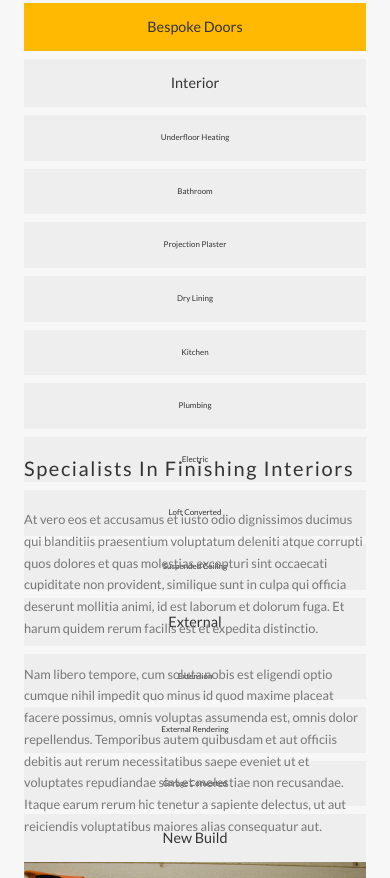
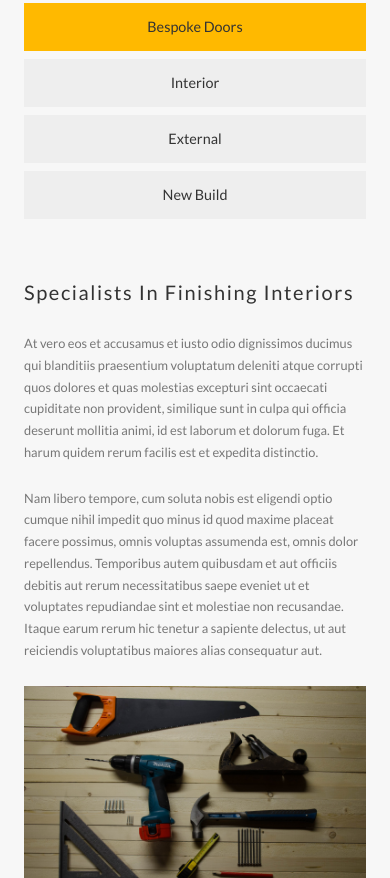
Before and after one commit to kamiljaworski975/professional, a website with bundled scripts: page pages/services.html in a window 390 px wide. Shown: the part 1206-2084 px from the top of the page. Built offline with nearby package versions, Linux system fonts and the light colour scheme.

Commit message:
add service

```diff
--- a/pages/services.html
+++ b/pages/services.html
@@ -117,36 +117,44 @@
 
         <div class="row">
           <div class="col-1-of-4 section-services--left">
-            <ul>
-              <li class="service active" id="bespoke-doors">
-                <h4 class="heading-quaternary">Bespoke Doors</h4>
-              </li>
-              <li class="service" id="interior">
+            <div class="service active" id="bespoke-doors">
+              <h4 class="heading-quaternary">Bespoke Doors</h4>
+            </div>
+            <div class="service-box">
+              <div class="service" id="interior">
                 <h4 class="heading-quaternary">Interior</h4>
-                <li class="service-inside" id="underfloor">Underfloor Heating</li>
-                <li class="service-inside"  id="bathroom">Bathroom</li>
-                <li class="service-inside"  id="projection-plaster">Projection Plaster</li>
-                <li class="service-inside"  id="dry-lining"> Dry Lining</li>
-                <li class="service-inside"  id="kitchen">Kitchen</li>
-                <li class="service-inside"  id="plumbing">Plumbing</li>
-                <li class="service-inside"  id="electric">Electric</li>
-                <li class="service-inside"  id="loft-converted">Loft Converted</li>
-                <li class="service-inside"  id="suspended-ceiling">Suspended Ceiling</li>
-              </li>
-              <li class="service" id="external">
+              </div>
+              <div id="inside-int">
+                <div class="service drop" id="underfloor">
+                  Underfloor Heating
+                </div>
+                <div class="service drop" id="bathroom-kitchen">
+                  Bathroom & Kitchen
+                </div>
+                <div class="service drop" id="other">Other</div>
+              </div>
+            </div>
+            <div class="service-box">
+              <div class="service" id="external">
                 <h4 class="heading-quaternary">External</h4>
-                <li class="service-inside"  id="extension">Extension</li>
-                <li class="service-inside"  id="external-rendering">External Rendering</li>
-                <li class="service-inside"  id="garage-converted">Garage Converted</li>
-              </li>
-              <li class="service" id="new-build">
-                <h4 class="heading-quaternary">New Build</h4>
-              </li>
-            </ul>
+              </div>
+              <div id="inside-ext">
+                <div class="service drop" id="extension">Extension</div>
+                <div class="service drop" id="external-rendering">
+                  External Rendering
+                </div>
+                <div class="service drop" id="garage-converted">
+                  Garage Converted
+                </div>
+              </div>
+            </div>
+
+            <div class="service" id="new-build">
+              <h4 class="heading-quaternary">New Build</h4>
+            </div>
           </div>
-          <div class="col-3-of-4 section-services--right">
 
-          </div>
+          <div class="col-3-of-4 section-services--right"></div>
         </div>
       </section>
       <section class="section-form u-flex-column">
@@ -205,7 +213,13 @@
               <label for="info">How can we help?</label>
               <textarea class="how-to-help" name="info" id="info"></textarea>
 
-              <button id="subBtn" class="btn btn--orange u-margin-top-medium" type="submit">GET FREE QUOTE</button>
+              <button
+                id="subBtn"
+                class="btn btn--orange u-margin-top-medium"
+                type="submit"
+              >
+                GET FREE QUOTE
+              </button>
             </div>
             <div class="form-succes"></div>
           </form>
--- a/sass/abstracts/_mixins.scss
+++ b/sass/abstracts/_mixins.scss
@@ -12,9 +12,6 @@
   left: 50%;
   transform: translate(-50%, -50%);
 }
-
-
-
 
 // MEDIA QUERY MANAGER
 /*
@@ -36,19 +33,29 @@ ORDER: Base + typography > general layout + grid > page layout > components
 */
 @mixin respond($breakpoint) {
   @if $breakpoint == phone {
-        @media only screen and (max-width: 37.5em) { @content };    //600px
+    @media only screen and (max-width: 37.5em) {
+      @content;
+    } //600px
   }
   @if $breakpoint == tab-port {
-        @media only screen and (max-width: 56.25em) { @content };     //900px
+    @media only screen and (max-width: 56.25em) {
+      @content;
+    } //900px
   }
   @if $breakpoint == tab-land {
-        @media only screen and (max-width: 75em) { @content };    //1200px
+    @media only screen and (max-width: 75em) {
+      @content;
+    } //1200px
   }
   @if $breakpoint == big-desktop {
-        @media only screen and (min-width: 112.5em) { @content };    //1800
+    @media only screen and (min-width: 112.5em) {
+      @content;
+    } //1800
   }
   @if $breakpoint == land-scape {
-        @media screen and (orientation:landscape) { @content }
+    @media screen and (orientation: landscape) {
+      @content;
+    }
   }
 }
 
@@ -57,3 +64,12 @@ ORDER: Base + typography > general layout + grid > page layout > components
   justify-content: center;
   align-items: center;
 }
+
+@mixin noselect {
+  -webkit-touch-callout: none;
+  -webkit-user-select: none;
+  -khtml-user-select: none;
+  -moz-user-select: none;
+  -ms-user-select: none;
+  user-select: none;
+}
--- a/sass/pages/_services.scss
+++ b/sass/pages/_services.scss
@@ -1,6 +1,7 @@
 .section-services {
   min-height: 170vh;
   background-color: $color-grey-light-1;
+  padding-bottom: 7rem;
   &--box {
     background-color: $color-secondary-light;
     padding: 5rem 0 1rem;
@@ -8,10 +9,7 @@
   }
 
   &--left {
-        height: 50rem;
-        & ul {
-            list-style: none;
-            & li {
+    & .service {
       color: $color-grey-dark-3;
       display: block;
       width: 100%;
@@ -19,19 +17,46 @@
       padding: 2rem 3rem;
       background-color: $color-grey-light-2;
       margin-bottom: 1rem;
-                transition: all .4s;
+      transition: all 0.4s;
       cursor: pointer;
+      position: relative;
+
+      @include noselect;
+
+      &.drop {
+        margin: 0 auto 1rem;
+        width: 90%;
+      }
+
       &:hover {
         background-color: $color-secondary-light;
-                }
       }
     }
   }
 
   &--right .service-description {
     &--img {
-            height: 40rem;
+      height: auto;
       width: 100%;
+      display: flex;
+
+      @include respond(tab-port) {
+        flex-direction: column;
+      }
+
+      & .img-container{
+        width: 33%;
+        height: 100%;
+        padding: 1rem;
+        transition: all .4s;
+        cursor: pointer;
+        &:hover {
+          transform: scale(1.1);
+        }
+
+        @include respond(tab-port) {
+          width: 100%;
+        }
         & img {
           object-fit: cover;
           height: 100%;
@@ -39,9 +64,33 @@
         }
       }
     }
-
+  }
 }
 
 .active {
   background-color: $color-secondary-light !important;
 }
+
+#inside-int,
+#inside-ext {
+  display: none;
+  font-size: 1.6rem;
+}
+
+.inside {
+  display: block !important;
+}
+
+.service-box {
+  margin-bottom: 1rem;
+}
+
+.video-box {
+  width: 90%;
+  height: 300px;
+  margin: 0 auto 2rem;
+}
+#video {
+  width: 100%;
+  height: 300px;
+}
--- /dev/null
+++ b/scripts/services-categories/interior.js
@@ -0,0 +1,156 @@
+export const BathroomKitchen = ` <div class="service-description">
+<div class="u-margin-bottom-medium">
+        <h2 class="heading-secondary">
+            Bathrooms and Kitchens
+        </h2>
+</div>
+<h3 class="heading-tertiary u-margin-bottom-small">
+Bathrooms
+</h3>
+<p class="paragraph">The bathroom is a special place in every home and it is important to us that it is aesthetically pleasing to you, functional and comfortable for all the family to use.</p>
+
+<p class="paragraph">If you’re planning a full bathroom re-fit or would like to add an en-suite into your home or perhaps you are looking for an easy access shower, We provide a comprehensive service from ideas to designs to installation and completion.</p>
+
+<p class="paragraph">We remove all the old fittings, tiles and flooring that are no longer required, and dispose of them for you, so that there is a clean and tidy environment in which to work.</p>
+
+<div class="service-description--img u-margin-bottom-medium">
+    <div class="img-container"><img alt="add" src="../img/renovation-tools.jpeg"></div>
+    <div class="img-container"><img alt="add" src="../img/renovation-tools.jpeg"></div>
+    <div class="img-container"><img alt="add" src="../img/renovation-tools.jpeg"></div>
+</div>
+
+<h3 class="heading-tertiary u-margin-bottom-small">
+Kitchens
+</h3>
+
+<p class="paragraph">We are experts in kitchen fitting, repair, and renovation. Our qualified kitchen installation team will fit any make of units and appliances. However, if your kitchen needs repair or renovation, our team will work quickly to give your kitchen that perfect makeover. We look forward to working with you to give you the kitchen you require.</p>
+
+<p class="paragraph">We provide expert tradesman to ensure your kitchen fitting, renovation or refurbishment is delivered to very high quality, meeting all of your requirements.</p>
+
+<p class="paragraph">Our staff has successfully completed many kitchen projects, so let us convert your kitchen into an area that you will enjoy spending time in whilst entertaining or cooking. We promise your satisfaction.
+If you are unsure about what you want to do with your kitchen, then call us today and we will provide you free advice about the possibilities for your kitchen.</p>
+
+<div class="service-description--img u-margin-bottom-medium">
+    <div class="img-container"><img alt="add" src="../img/renovation-tools.jpeg"></div>
+    <div class="img-container"><img alt="add" src="../img/renovation-tools.jpeg"></div>
+    <div class="img-container"><img alt="add" src="../img/renovation-tools.jpeg"></div>
+</div>
+</div>`
+
+
+export const Other = ` <div class="service-description">
+<div class="u-margin-bottom-medium">
+        <h2 class="heading-secondary">
+        Other interior services
+        </h2>
+</div>
+<h3 class="heading-tertiary u-margin-bottom-small">
+Projection Plaster
+</h3>
+<p class="paragraph">Projection Plaster can reduce the time taken to apply and finish the plaster on your project to as little as a third of that required by the traditional 2 coat system which means using less personnel on site for the same volume of works completed. It’s cleaner, which means an easier to manage working environment and making it more Health and Safety friendly.</p>
+<div class="video-box">
+    <iframe id="video" src="https://www.youtube.com/embed/gpGIVPHkZmg" frameborder="0" allowfullscreen></iframe>
+</div>
+
+<div class="service-description--img u-margin-bottom-medium">
+    <div class="img-container"><img alt="add" src="../img/renovation-tools.jpeg"></div>
+    <div class="img-container"><img alt="add" src="../img/renovation-tools.jpeg"></div>
+    <div class="img-container"><img alt="add" src="../img/renovation-tools.jpeg"></div>
+</div>
+
+<h3 class="heading-tertiary u-margin-bottom-small">
+Dry Lining
+</h3>
+
+<p class="paragraph">Dry lining is a system for cladding the internal faces of buildings, such as walls and ceilings. Plasterboard is attached to the internal faces, creating a smooth surface that finishes such as paint can be applied to directly, a 'wet' plaster finish is not required.</p>
+
+<p class="paragraph">Plasterboards has a core of plaster which provides good acoustic and fire insulation. Moisture resistant plasterboards are treated with wax and can be useful when dry lining bathrooms for example.</p>
+
+<div class="service-description--img u-margin-bottom-medium">
+    <div class="img-container"><img alt="add" src="../img/renovation-tools.jpeg"></div>
+    <div class="img-container"><img alt="add" src="../img/renovation-tools.jpeg"></div>
+    <div class="img-container"><img alt="add" src="../img/renovation-tools.jpeg"></div>
+</div>
+
+<h3 class="heading-tertiary u-margin-bottom-small">
+Loft Converted
+</h3>
+
+<p class="paragraph">If your home has sufficient loft space, then a conversion is the most cost-effective way to add an extra room or rooms to your home, and to increase your property value at the same time.</p>
+
+<p class="paragraph">There are several different kinds of loft conversion to consider.
+Roof extensions are the most straightforward, but depend on having a suitable roof.
+A dormer loft conversion is a loft extension to your roof, but doesn't normally take up the whole of the roof space. It also has the advantage of adding plenty of natural light.
+Mansard extensions doesn't add to the roof space, but rebuilds the whole side of the roof.
+Whichever you choose, the good news is that, with the exception of Mansard loft conversions, planning permission is almost never required (although we will always advise on this).</p>
+
+<div class="service-description--img u-margin-bottom-medium">
+    <div class="img-container"><img alt="add" src="../img/renovation-tools.jpeg"></div>
+    <div class="img-container"><img alt="add" src="../img/renovation-tools.jpeg"></div>
+    <div class="img-container"><img alt="add" src="../img/renovation-tools.jpeg"></div>
+</div>
+
+<h3 class="heading-tertiary u-margin-bottom-small">
+Plumbing
+</h3>
+
+<p class="paragraph">If your home has sufficient loft space, then a conversion is the most cost-effective way to add an extra room or rooms to your home, and to increase your property value at the same time.</p>
+
+<div class="service-description--img u-margin-bottom-medium">
+    <div class="img-container"><img alt="add" src="../img/renovation-tools.jpeg"></div>
+    <div class="img-container"><img alt="add" src="../img/renovation-tools.jpeg"></div>
+    <div class="img-container"><img alt="add" src="../img/renovation-tools.jpeg"></div>
+</div>
+
+<h3 class="heading-tertiary u-margin-bottom-small">
+Electric
+</h3>
+
+<p class="paragraph">If your home has sufficient loft space, then a conversion is the most cost-effective way to add an extra room or rooms to your home, and to increase your property value at the same time.</p>
+
+<div class="service-description--img u-margin-bottom-medium">
+    <div class="img-container"><img alt="add" src="../img/renovation-tools.jpeg"></div>
+    <div class="img-container"><img alt="add" src="../img/renovation-tools.jpeg"></div>
+    <div class="img-container"><img alt="add" src="../img/renovation-tools.jpeg"></div>
+</div>
+
+<h3 class="heading-tertiary u-margin-bottom-small">
+Suspended ceiling
+</h3>
+
+<p class="paragraph">If your home has sufficient loft space, then a conversion is the most cost-effective way to add an extra room or rooms to your home, and to increase your property value at the same time.</p>
+
+<div class="service-description--img u-margin-bottom-medium">
+    <div class="img-container"><img alt="add" src="../img/renovation-tools.jpeg"></div>
+    <div class="img-container"><img alt="add" src="../img/renovation-tools.jpeg"></div>
+    <div class="img-container"><img alt="add" src="../img/renovation-tools.jpeg"></div>
+</div>
+
+</div>`
+
+
+
+export const Underfloor = ` <div class="service-description">
+<div class="u-margin-bottom-medium">
+        <h2 class="heading-secondary">
+            Underfloor Heating
+        </h2>
+</div>
+<p class="paragraph">Underfloor heating can be installed on new-build projects, or retrofitted into existing spaces. It can be installed as the primary heating system or used to provide additional, localised heating in specific spaces such as bathrooms. It may be used in combination with renewable heat sources, thermal mass and night-time purging.</p>
+
+<p class="paragraph">The installation of underfloor heating in an existing property does not need planning permission. If you are building an extension or a conservatory, then planning permission will be needed, however, the heating system would be part of the overall plans for this construction and would not require separate planning permission.</p>
+
+<p class="paragraph">--Underfloor heating can be considered more healthy, separating heating from ventilation, and so reducing draughts and problems associated with dust, pollen and other pollutants.
+--It can be more durable, quieter and easier to maintain.
+--It creates a more comfortable, even temperature distribution.
+--It can be space saving and unobtrusive.
+--It can be quieter than conventional radiators or HVAC systems.</p>
+
+
+
+<div class="service-description--img u-margin-bottom-medium">
+    <div class="img-container"><img alt="add" src="../img/renovation-tools.jpeg"></div>
+    <div class="img-container"><img alt="add" src="../img/renovation-tools.jpeg"></div>
+    <div class="img-container"><img alt="add" src="../img/renovation-tools.jpeg"></div>
+</div>
+</div>`
--- a/scripts/services.js
+++ b/scripts/services.js
@@ -1,59 +1,89 @@
 const services = Array.from(document.querySelectorAll(".service"));
-import {markup, markup2, markup3, markup4, markup5} from "./services-categories.js";
-const desc = document.querySelector(".section-services--right")
-
+import {
+  markup,
+  markup2,
+  markup3,
+  markup4,
+  markup5,
+} from "./services-categories.js";
+import { BathroomKitchen, Underfloor, Other } from "./services-categories/interior.js";
+const desc = document.querySelector(".section-services--right");
+const insideInt = document.getElementById("inside-int");
+const insideExt = document.getElementById("inside-ext");
 
 function selectServices() {
-    services.forEach((el,i) => {
-        el.addEventListener("click", event => addEvent(event))
-    })
+  services.forEach((el, i) => {
+    if (el.id === "interior" || el.id === "external") {
+      el.addEventListener("click", (event) => dropDown(event));
+    } else {
+      el.addEventListener("click", (event) => addEvent(event));
+    }
+  });
   desc.innerHTML = markup;
+}
+
+function dropDown(event) {
+  const btn = event.target.closest(".service");
+
+  if (btn.id === "interior") {
+    insideInt.classList.toggle("inside");
+  } else {
+    insideExt.classList.toggle("inside");
+  }
 }
 
 function addEvent(event) {
   const btn = event.target.closest(".service");
   if (btn) {
     if (btn.classList.contains("active")) {
-            return null
+      return null;
     } else {
-            services.forEach((el,i) => {
-                el.classList.remove("active")
-            })
-            addServices(btn.id)
-            btn.classList.add("active")
+      services.forEach((el, i) => {
+        el.classList.remove("active");
+      });
+      addServices(btn.id);
+      btn.classList.add("active");
+      console.log("dziala", btn.id);
     }
   }
-
 }
-
 
 function addServices(el) {
   const box = document.querySelector(".service-description");
 
-
   if (box) {
-        desc.removeChild(box)
+    desc.removeChild(box);
   }
 
-    switch(el) {
-        case 'bespoke-doors':
+  switch (el) {
+    case "bespoke-doors":
       desc.innerHTML = markup;
       break;
-        case 'interior':
-            desc.innerHTML = markup2;
-            break;
-        case 'external':
-            desc.innerHTML = markup3;
-            break;
-        case 'new-build':
+    case "new-build":
       desc.innerHTML = markup4;
       break;
-        case 'service-4':
+    case "service-4":
       desc.innerHTML = markup5;
       break;
+    case "bathroom-kitchen":
+      desc.innerHTML = BathroomKitchen;
+      break;
+    case "underfloor":
+      desc.innerHTML = Underfloor;
+      break;
+      case "other":
+      desc.innerHTML = Other;
+      break;
     default:
-            return null
+      return null;
   }
 }
 
-selectServices()
+selectServices();
+
+// case 'interior':
+//             inside.forEach(el => el.style.display = 'block')
+//             break;
+//         case 'external':
+//             desc.innerHTML = markup3;
+//             break;
```
Also changed, not shown: text.md (+2 -2 lines), css/style.css, scripts/services-categories/bespoke.js (added), scripts/services-categories/external.js (added), scripts/services-categories/newBuild.js (added). Lines whose indentation alone changed are shown as unchanged.
